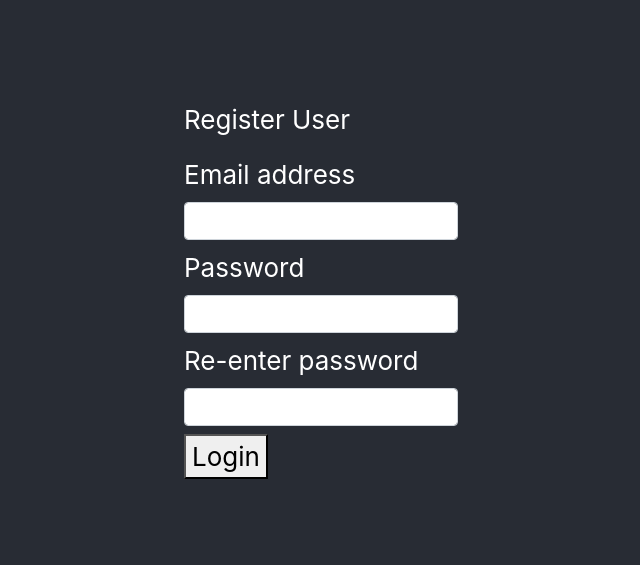
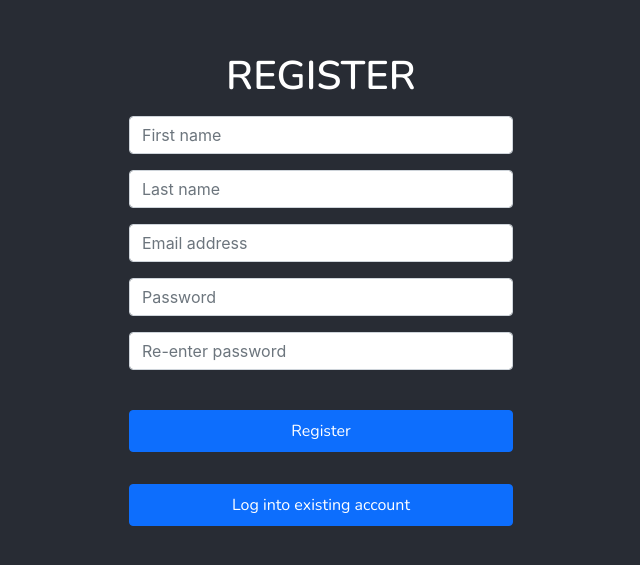
Before and after one commit to apinanyogaratnam/companion-client, a React (Create React App) app: page /register in a window 1280 px wide. Shown: the part 111-676 px from the top of the page, without its empty margins (319-959 px from the left). Built offline with nearby package versions, Linux system fonts and the light colour scheme.

Commit message:
Make Register form work and link to login form

```diff
--- a/package.json
+++ b/package.json
@@ -6,6 +6,7 @@
     "@testing-library/jest-dom": "^5.14.1",
     "@testing-library/react": "^11.2.7",
     "@testing-library/user-event": "^12.8.3",
+    "dotenv": "^10.0.0",
     "react": "^17.0.2",
     "react-bootstrap": "^1.6.4",
     "react-dom": "^17.0.2",
--- a/src/App.css
+++ b/src/App.css
@@ -1,12 +1,29 @@
 @import url('https://fonts.googleapis.com/css2?family=Nunito:wght@300;400;600&display=swap');
+
 h1 {
-  text-transform: uppercase;
   font-family: Nunito, Helvetica, Arial, sans-serif;
   font-weight: 600;
+  text-align: center;
 }
 h2 {
   font-family: Nunito, Helvetica, Arial, sans-serif;
   font-weight: 300;
+  text-align: center;
+}
+
+.btn {
+  margin-top: 4vh;
+  padding: 1vh 4vw;
+  min-width: 20vw;
+  font-family: Nunito, Helvetica, Arial, sans-serif;
+  font-weight: 400;
+}
+.btn.wide {
+  min-width: 30vw;
+}
+
+input {
+  margin-top: 1em;
 }
 
 .App {
@@ -26,26 +43,30 @@ h2 {
 }
 
 .width-100 {
-  width: 100%;
+  width: 100vw;
 }
 .width-90 {
-  width: 90%;
+  width: 90vw;
 }
 .width-80 {
-  width: 80%;
+  width: 80vw;
 }
 .width-70 {
-  width: 70%;
+  width: 70vw;
 }
 .width-60 {
-  width: 60%;
+  width: 60vw;
 }
 .width-50 {
-  width: 50%;
+  width: 50vw;
 }
 .width-40 {
-  width: 40%;
+  width: 40vw;
 }
 .width-30 {
-  width: 30%;
+  width: 30vw;
 }
+
+.align-center {
+  text-align: center;
+}
--- a/src/App.js
+++ b/src/App.js
@@ -10,8 +10,6 @@ import Register from './Register';
 
 import Login from './Login';
 import Landing from './Landing';
-
-const apiURL = 'https://server.companionapp.xyz';
 
 function App() {
   const email = ""
--- a/src/Auth/Fields.js
+++ b/src/Auth/Fields.js
@@ -3,26 +3,23 @@ import Button from 'react-bootstrap/Button';
 
 export function UsernameField(props) {
   return (
-    <Form.Group className='mb-2' controlId='formUsername'>
-      <Form.Label>Email address</Form.Label>
-      <Form.Control type='email' placeholder=''/>
+    <Form.Group className='mb-2' controlId={props.controlId ?? 'formUsername'}>
+      <Form.Control type='email' placeholder={props.label ?? 'Email address'}/>
     </Form.Group>
   );
 }
 export function PasswordField(props) {
   return (
-    <Form.Group className='mb-2' controlId='formPassword'>
-      <Form.Label>Password</Form.Label>
-      <Form.Control type='password' placeholder=''/>
+    <Form.Group className='mb-2' controlId={props.controlId ?? 'formPassword'}>
+      <Form.Control type='password' placeholder={props.label ?? 'Password'}/>
     </Form.Group>
   );
 }
 
 export function GenericField(props){
   return (
-    <Form.Group className='mb-2' controlId={props.controlid}>
-      <Form.Label>{props.label_text}</Form.Label>
-      <Form.Control type='text' placeholder=''/>
+    <Form.Group className='mb-2' controlId={props.controlId}>
+      <Form.Control type='text' placeholder={props.label}/>
     </Form.Group>
   );
 }
--- a/src/Landing.css
+++ b/src/Landing.css
@@ -1,3 +1,7 @@
+h1 {
+  text-transform: uppercase;
+}
+
 .landing-container {
   text-align: center;
 }
--- a/src/Landing.js
+++ b/src/Landing.js
@@ -8,7 +8,8 @@ import Animate from 'react-smooth';
 
 export default function Landing() {
   const history = useHistory();
-  const transitionSteps = [
+
+  const appearTransitionSteps = [
     {
       style: {
         transform: 'translate(0,-500px)',
@@ -21,11 +22,12 @@ export default function Landing() {
       duration: 800
     }
   ];
-  return <Animate steps={transitionSteps}>
-    <div className='landing-container'>
-      <h1>Companion</h1>
-      <h2>your mindfulness buddy</h2>
-      <Button className='get-started' size='lg' variant='primary' onClick={() => history.push('/register')}>Get Started</Button>
-    </div>
+
+  return <Animate steps={appearTransitionSteps}>
+      <div className='landing-container'>
+        <h1>Companion</h1>
+        <h2>your mindfulness buddy</h2>
+        <Button className='get-started' size='lg' variant='primary' onClick={() => history.push('/register')}>Get Started</Button>
+      </div>
   </Animate>;
 }
--- a/src/Login.js
+++ b/src/Login.js
@@ -1,4 +1,4 @@
-import { useState } from 'react';
+import { useHistory } from 'react-router-dom';
 import './App.css';
 import Form from 'react-bootstrap/Form';
 import Button from 'react-bootstrap/Button';
@@ -6,28 +6,39 @@ import Button from 'react-bootstrap/Button';
 import { UsernameField, PasswordField } from './Auth/Fields';
 
 export default function Login(props) {
+  const history = useHistory();
+
   async function handleSubmit(event) {
     event.preventDefault();
     const form = event.target;
-    const username = form.elements.formUsername.value;
+    const email = form.elements.formUsername.value;
     const password = form.elements.formPassword.value;
+
+    const body = { email, password };
     const response = await fetch(
-      `${props.apiURL}/verify/${encodeURIComponent(username)}`,
+      `${process.env.REACT_APP_API_URL}/verify`,
       {
         method: 'POST',
-        headers: ''
+        headers: {
+          'Accept': 'application/json',
+          'Content-Type': 'application/json'
+        },
+        body: JSON.stringify(body)
       }
     );
+    window.alert(await response.json());
   }
 
-  return <>
+  return (
+    <div className='align-center'>
       <h1>Log in</h1>
       <Form className='width-30' onSubmit={handleSubmit}>
         <UsernameField/>
         <PasswordField/>
-      <Button variant="primary" type="submit">
+        <Button className='wide' variant="primary" type="submit">
           Log in
         </Button>
       </Form>
-  </>;
+    </div>
+  );
 }
--- /dev/null
+++ b/src/Register.css
@@ -0,0 +1,3 @@
+.login-link-container {
+/*  margin-top: 0.5em;*/
+}
--- a/src/Register.js
+++ b/src/Register.js
@@ -1,18 +1,58 @@
+import { Link, useHistory } from 'react-router-dom';
+import './App.css';
+import './Register.css';
 import Form from 'react-bootstrap/Form';
 import Button from 'react-bootstrap/Button';
 
 import { UsernameField, PasswordField, GenericField } from './Auth/Fields';
 
-const Register = () => {
-  return(
-    <div className= "reg-container">
-      <p> Register User </p>
-      <Form className = 'reg'>
+const Register = (props) => {
+  const history = useHistory();
+
+  async function handleSubmit(event) {
+    event.preventDefault();
+    const form = event.target;
+    const firstName = form.elements.formFirstName.value;
+    const lastName = form.elements.formLastName.value;
+    const email = form.elements.formUsername.value;
+    const password = form.elements.formPassword.value;
+    // TODO: Validate re-entered password
+
+    const body = { firstName, lastName, email, password, logs: [] };
+    const response = await fetch(
+      `${process.env.REACT_APP_API_URL}/users`,
+      {
+        method: 'POST',
+        headers: {
+          'Accept': 'application/json',
+          'Content-Type': 'application/json'
+        },
+        body: JSON.stringify(body)
+      }
+    );
+
+    console.dir(await response.json());
+    if (response.ok) {
+      history.push('/reflect');
+    }
+  }
+
+  return (
+    <div className="reg-container align-center">
+      <h1>Register</h1>
+      <Form className='reg width-30' onSubmit={handleSubmit}>
+        <GenericField controlId="formFirstName" label="First name"/>
+        <GenericField controlId="formLastName" label="Last name"/>
         <UsernameField/>
         <PasswordField/>
-        <GenericField controlid = "ConfirmedPassword" label_text = "Re-enter password" />
+        <PasswordField controlId="formConfirmPassword" label="Re-enter password"/>
+        <Button className='wide' variant="primary" type="submit">
+          Register
+        </Button>
       </Form>
-      <button> Login </button>
+      <div className='login-link-container'>
+        <Button className='wide' variant='primary' onClick={() => history.push('/login')}>Log into existing account</Button>
+      </div>
     </div>
   );
 }
```
Also changed, not shown: 2 other files (tests, documents, lock files or other folders). Lines whose indentation alone changed are shown as unchanged.
